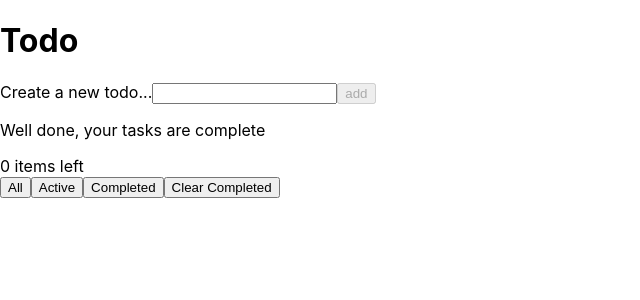
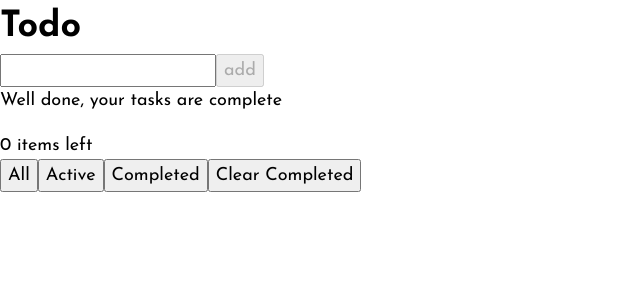
Before and after one commit to AlexKMarshall/todo, a Next.js app: page / in a window 1280 px wide. Shown: the top 300 px of the page, without its empty margins (0-640 px from the left). Built offline with nearby package versions, Linux system fonts and the light colour scheme.

Commit message:
css reset

```diff
--- a/pages/_app.tsx
+++ b/pages/_app.tsx
@@ -1,4 +1,5 @@
-import '../styles/globals.css'
+import '../styles/reset.css'
+import '../styles/global.css'
 import type { AppProps } from 'next/app'
 
 function MyApp({ Component, pageProps }: AppProps) {
--- a/pages/index.tsx
+++ b/pages/index.tsx
@@ -1,9 +1,8 @@
-import { FormEvent, useMemo, useState } from 'react'
+import { FormEvent, useMemo, useRef, useState } from 'react'
 import { nanoid } from 'nanoid'
 import Head from 'next/head'
-import Image from 'next/image'
 import { Todo } from 'types/todo'
-// import styles from '../styles/Home.module.css'
+import styles from '../styles/todo.module.css'
 
 const defaultInitialTodos: Array<Todo> = [
   {
@@ -44,17 +43,18 @@ export default function Home({
   const [todoInputText, setTodoInputText] = useState('')
   const isInputInvalid = todoInputText.trim().length === 0
 
+  const [feedback, setFeedback] = useState('')
+
   function submitForm(event: FormEvent<HTMLFormElement>) {
     event.preventDefault()
     if (isInputInvalid) return
-    setTodos((existingTodos) => {
-      const newTodo = {
-        id: nanoid(),
-        title: todoInputText.trim(),
-        completed: false,
-      }
-      return [newTodo, ...existingTodos]
-    })
+    const newTodo = {
+      id: nanoid(),
+      title: todoInputText.trim(),
+      completed: false,
+    }
+    setTodos((existingTodos) => [newTodo, ...existingTodos])
+    setFeedback(`${newTodo.title} added`)
     setTodoInputText('')
   }
 
@@ -74,14 +74,15 @@ export default function Home({
     )
   }
 
-  function deleteTodo(todoId: Todo['id']) {
-    setTodos((existingTodos) =>
-      existingTodos.filter((todo) => todo.id !== todoId)
-    )
+  function deleteTodo(todo: Todo) {
+    setTodos((existingTodos) => existingTodos.filter((t) => t !== todo))
+    setFeedback(`${todo.title} deleted`)
+    headingRef.current?.focus()
   }
 
   function clearCompletedTodos() {
     setTodos((existingTodos) => existingTodos.filter((todo) => !todo.completed))
+    setFeedback('Completed todos cleared')
   }
 
   const numberTodosActive = useMemo(
@@ -95,6 +96,8 @@ export default function Home({
 
   const isListEmpty = todos.length === 0
 
+  const headingRef = useRef<HTMLHeadingElement>(null)
+
   return (
     <div>
       <Head>
@@ -107,16 +110,16 @@ export default function Home({
       </Head>
 
       <main>
-        <h1>Todo</h1>
+        <h1 tabIndex={-1} ref={headingRef}>
+          Todo
+        </h1>
         <form onSubmit={submitForm}>
-          <label htmlFor="new-todo">Create a new todo...</label>
           <input
             type="text"
-            name="new-todo"
-            id="new-todo"
             value={todoInputText}
             onChange={(e) => setTodoInputText(e.target.value)}
             aria-invalid={isInputInvalid}
+            aria-label="Write a new todo item"
           />
           <button type="submit" disabled={isInputInvalid}>
             add
@@ -127,7 +130,7 @@ export default function Home({
             <p>Well done, your tasks are complete</p>
           </div>
         ) : null}
-        <ol>
+        <ol role="list" className={styles['todo-list']}>
           {filteredTodos.map((todo) => (
             <li key={todo.id}>
               <input
@@ -140,7 +143,7 @@ export default function Home({
               <button
                 type="button"
                 aria-label={`delete ${todo.title}`}
-                onClick={() => deleteTodo(todo.id)}
+                onClick={() => deleteTodo(todo)}
               >
                 &times;
               </button>
@@ -151,6 +154,7 @@ export default function Home({
         <button
           type="button"
           aria-label="show all todos"
+          aria-pressed={currentFilter === 'all'}
           onClick={() => setCurrentFilter('all')}
         >
           All
@@ -158,6 +162,7 @@ export default function Home({
         <button
           type="button"
           aria-label="show active todos"
+          aria-pressed={currentFilter === 'active'}
           onClick={() => setCurrentFilter('active')}
         >
           Active
@@ -165,6 +170,7 @@ export default function Home({
         <button
           type="button"
           aria-label="show completed todos"
+          aria-pressed={currentFilter === 'completed'}
           onClick={() => setCurrentFilter('completed')}
         >
           Completed
@@ -172,6 +178,9 @@ export default function Home({
         <button type="button" onClick={() => clearCompletedTodos()}>
           Clear Completed
         </button>
+        <div role="status" aria-live="polite" className="visually-hidden">
+          {feedback}
+        </div>
       </main>
     </div>
   )
--- /dev/null
+++ b/styles/global.css
@@ -0,0 +1,34 @@
+@import url('https://fonts.googleapis.com/css2?family=Josefin+Sans:wght@400;700&display=swap');
+
+:root {
+  font-family: 'Josefin Sans', sans-serif;
+  font-size: 18px;
+}
+
+:root {
+  --measure: 60ch;
+}
+
+* {
+  max-width: var(--measure);
+}
+
+html,
+body,
+div,
+header,
+nav,
+main,
+footer {
+  max-width: none;
+}
+
+.visually-hidden {
+  position: absolute !important;
+  clip: rect(1px, 1px, 1px, 1px);
+  padding: 0 !important;
+  border: 0 !important;
+  height: 1px !important;
+  width: 1px !important;
+  overflow: hidden;
+}
--- a/styles/globals.css
+++ /dev/null
@@ -1,16 +0,0 @@
-html,
-body {
-  padding: 0;
-  margin: 0;
-  font-family: -apple-system, BlinkMacSystemFont, Segoe UI, Roboto, Oxygen,
-    Ubuntu, Cantarell, Fira Sans, Droid Sans, Helvetica Neue, sans-serif;
-}
-
-a {
-  color: inherit;
-  text-decoration: none;
-}
-
-* {
-  box-sizing: border-box;
-}
--- /dev/null
+++ b/styles/reset.css
@@ -0,0 +1,74 @@
+/* Box sizing rules */
+*,
+*::before,
+*::after {
+  box-sizing: border-box;
+}
+
+/* Remove default margin */
+body,
+h1,
+h2,
+h3,
+h4,
+p,
+figure,
+blockquote,
+dl,
+dd {
+  margin: 0;
+}
+
+/* Remove list styles on ul, ol elements with a list role, which suggests default styling will be removed */
+ul[role='list'],
+ol[role='list'] {
+  list-style: none;
+}
+
+/* Set core root defaults */
+html:focus-within {
+  scroll-behavior: smooth;
+}
+
+/* Set core body defaults */
+body {
+  min-height: 100vh;
+  text-rendering: optimizeSpeed;
+  line-height: 1.5;
+}
+
+/* A elements that don't have a class get default styles */
+a:not([class]) {
+  text-decoration-skip-ink: auto;
+}
+
+/* Make images easier to work with */
+img,
+picture {
+  max-width: 100%;
+  display: block;
+}
+
+/* Inherit fonts for inputs and buttons */
+input,
+button,
+textarea,
+select {
+  font: inherit;
+}
+
+/* Remove all animations, transitions and smooth scroll for people that prefer not to see them */
+@media (prefers-reduced-motion: reduce) {
+  html:focus-within {
+    scroll-behavior: auto;
+  }
+
+  *,
+  *::before,
+  *::after {
+    animation-duration: 0.01ms !important;
+    animation-iteration-count: 1 !important;
+    transition-duration: 0.01ms !important;
+    scroll-behavior: auto !important;
+  }
+}
--- /dev/null
+++ b/styles/todo.module.css
@@ -0,0 +1,4 @@
+.list {
+  margin: 0;
+  padding: 0;
+}
```
Also changed, not shown: 1 other file (tests, documents, lock files or other folders).
